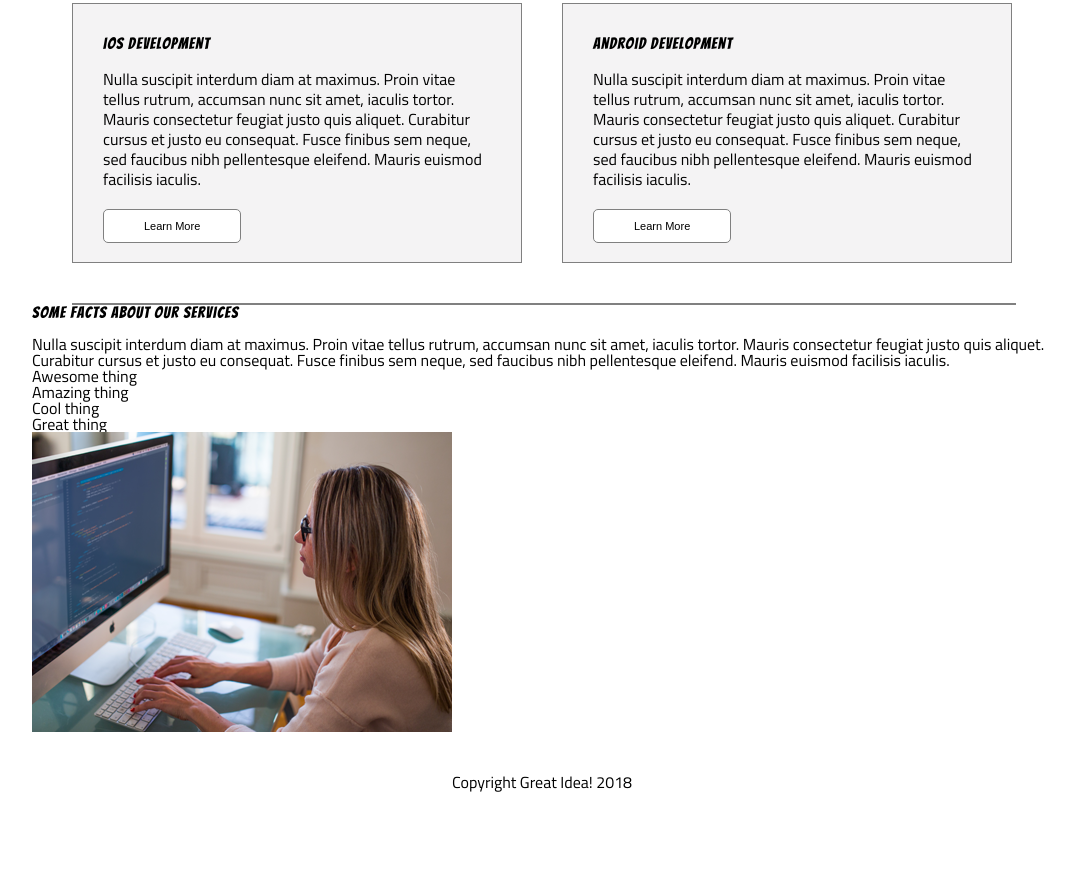
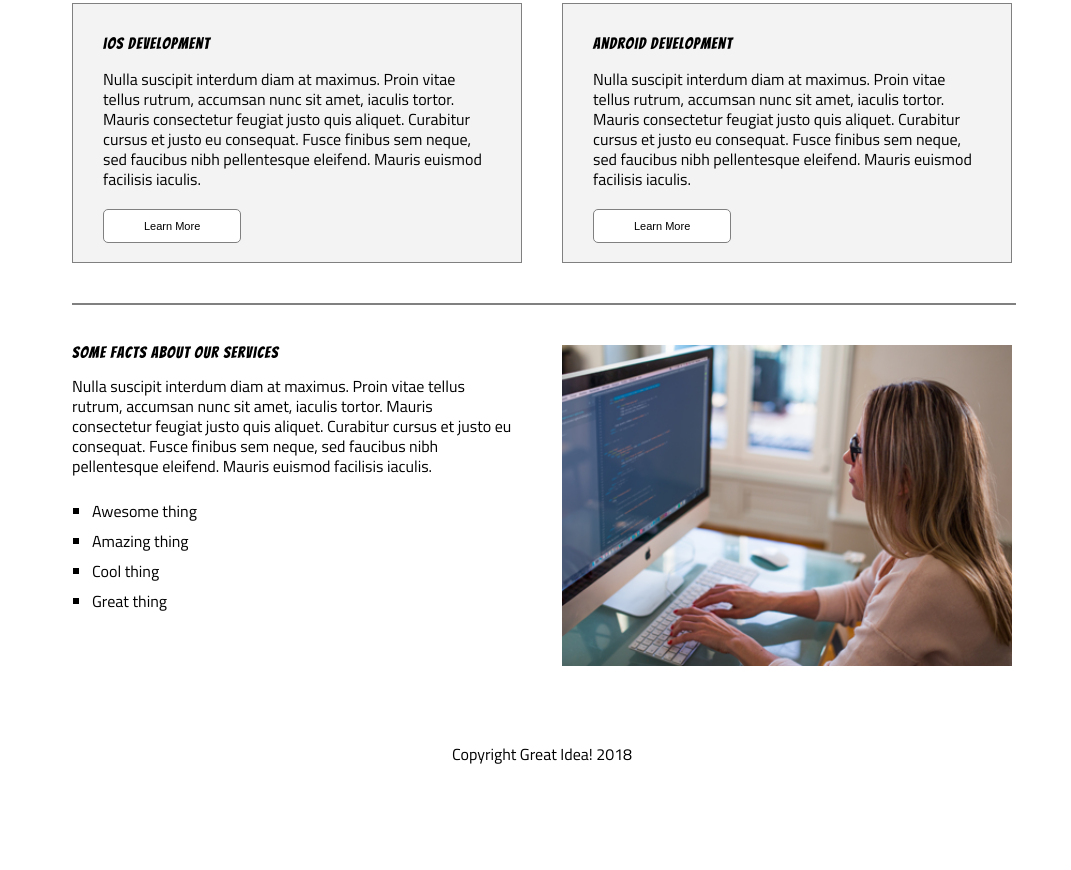
Before and after one commit to maribelcuales/FlexBox-UI-III-Flexbox-, a website: page great-idea/services.html in a window 1280 px wide. Shown: the part 1151-2021 px from the top of the page, without its empty margins (98-1169 px from the left). After the commit the page ends 1993 px from the top, so only its background shows below. Drawn offline with Linux system fonts and the light colour scheme.

Commit message:
Added css styling to services-info class in services.html

```diff
--- a/great-idea/css/index.css
+++ b/great-idea/css/index.css
@@ -481,3 +481,35 @@ footer {
 	background: #F4F3F4;
 	border: 1.5px solid gray;
 }
+
+/* service-info class */
+
+.services-info {
+	display: flex;
+	margin: auto;
+	padding-top: 40px;
+	padding-left: 40px;
+	padding-right: 40px;
+	padding-bottom: 40px;
+}
+
+.services-info-content p {
+	line-height: 20px;
+	margin: auto;
+	padding-bottom: 20px;
+	width: 440px;
+}
+
+ul.services-list {
+	margin: ait suto;
+	list-style-type: square;
+	line-height: 30px;
+	padding-left: 20px;
+}
+
+.services-info-img {
+	display: flex;
+	margin: auto;
+	width: 450px;
+	margin-left: 50px;
+}
```
